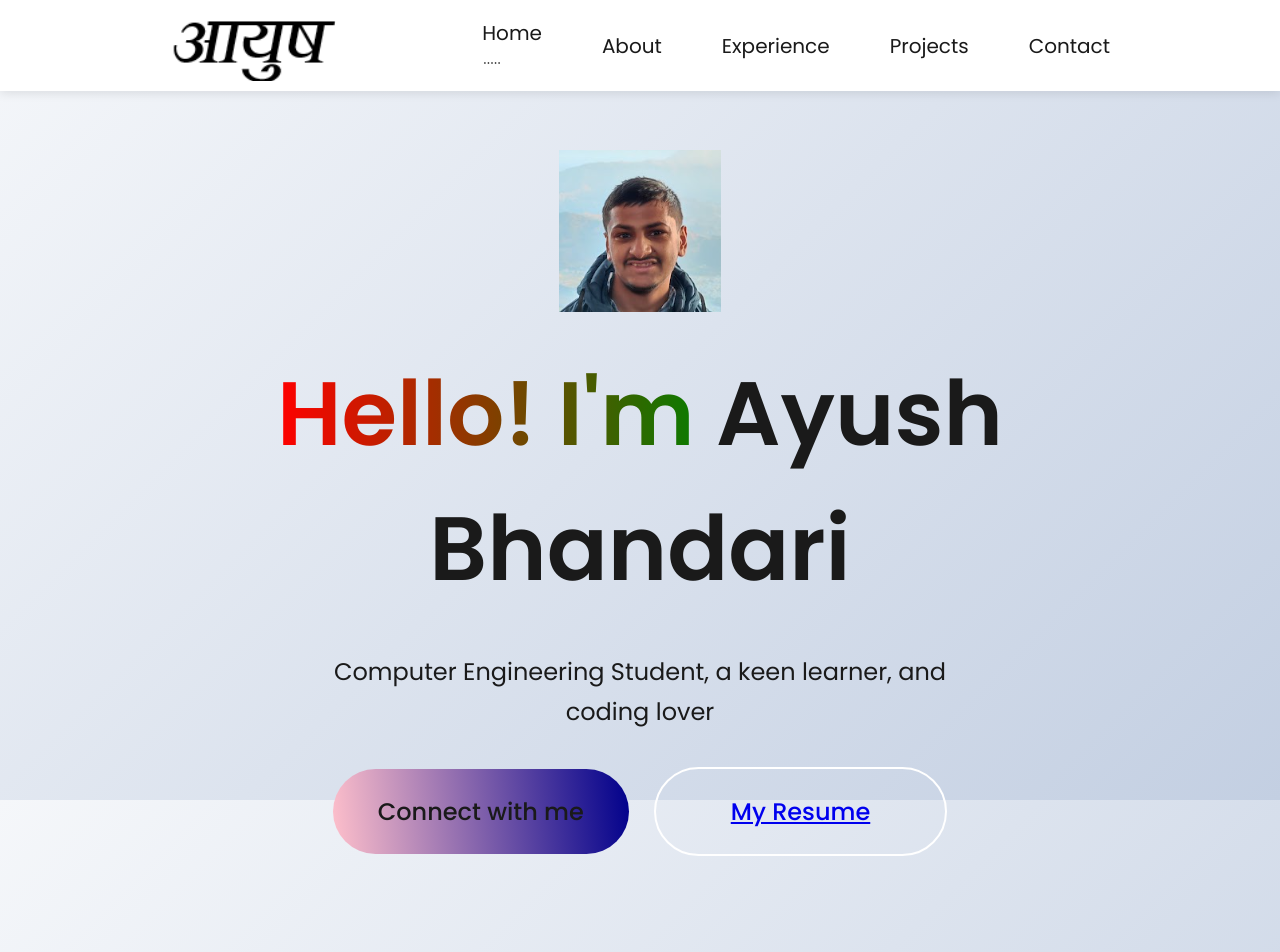
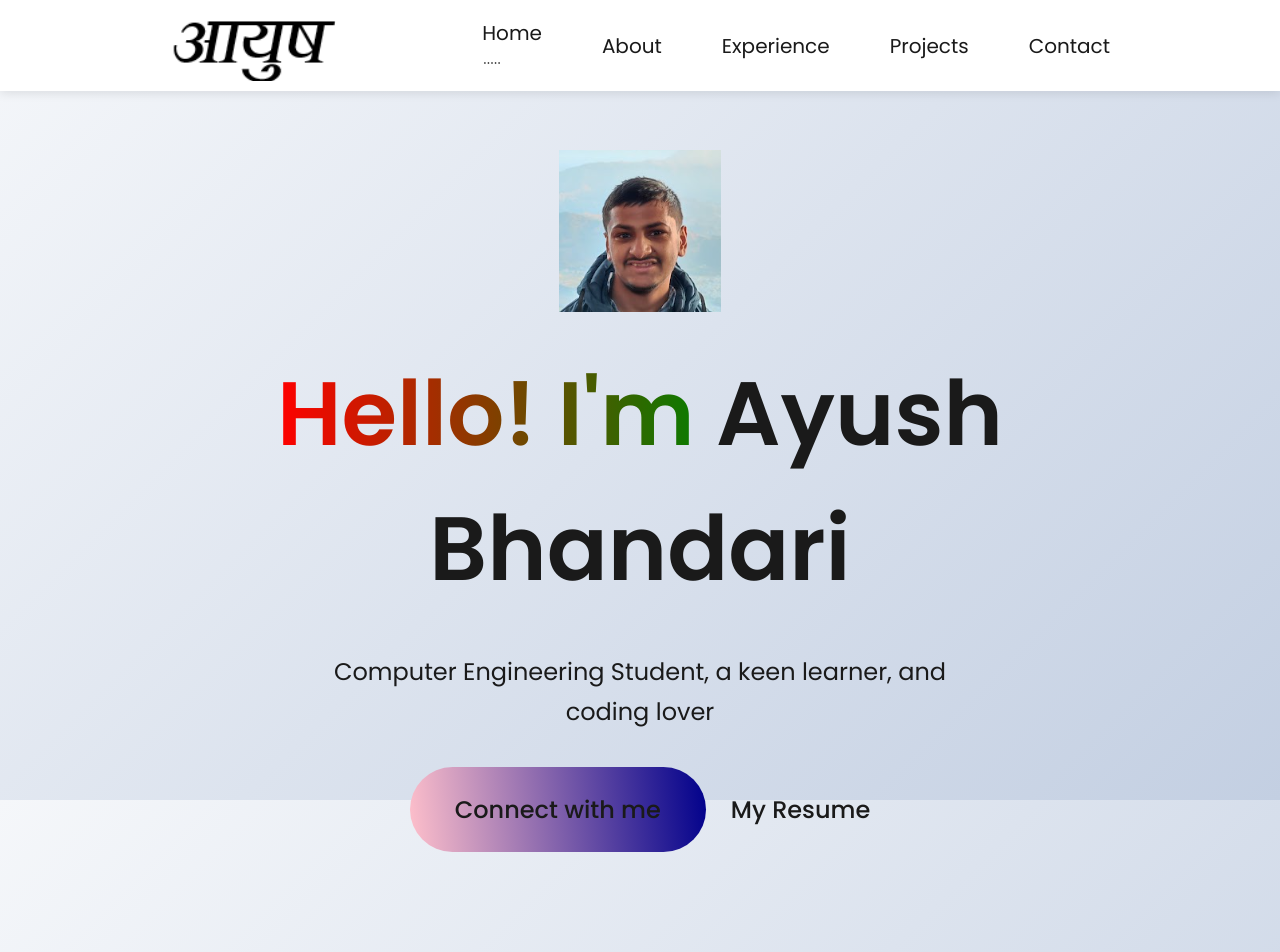
Before and after one commit to Ayush-Bhandari-772417/portfolio, a React (Vite) app: page / in a window 1280 px wide. Shown: the top 952 px of the page. Built offline with nearby package versions, Linux system fonts and the light colour scheme.

Commit message:
final for now3

```diff
--- a/src/components/hero/hero.jsx
+++ b/src/components/hero/hero.jsx
@@ -19,10 +19,10 @@ const Hero = () => {
           </AnchorLink>
         </div>
         <a
-          href={resume} // Link to the resume file
-          target='_blank' // Open in a new tab
-          rel='noopener noreferrer' // Security best practice
-          className='hero-resume'
+          // href={resume} // Link to the resume file
+          // target='_blank' // Open in a new tab
+          // rel='noopener noreferrer' // Security best practice
+          // className='hero-resume'
         >
           My Resume
         </a>
```
